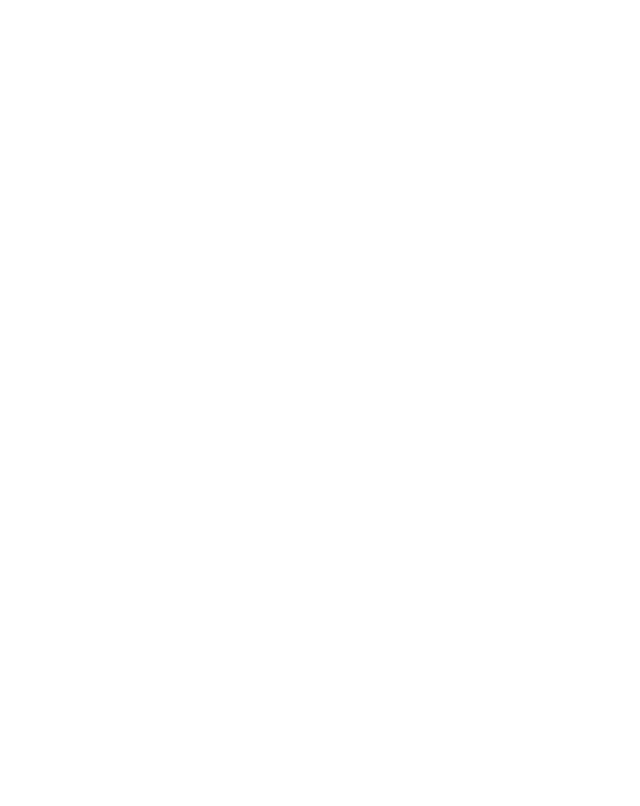
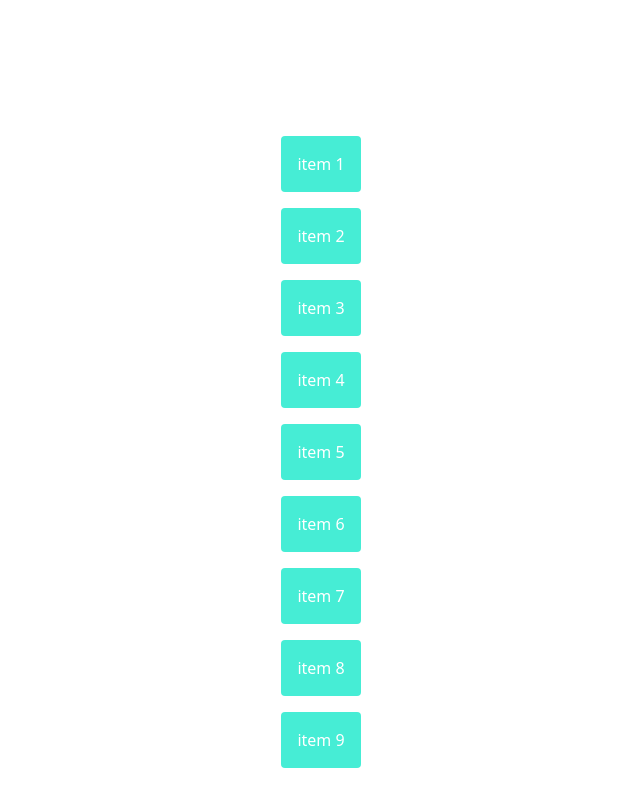
Before and after one commit to G1DY/FramerMotion, a React (Vite) app in the folder keyframes/: page / in a window 1280 px wide. Shown: the part 740-1546 px from the top of the page, without its empty margins (319-959 px from the left). Before the commit the page ends 800 px from the top, so only its background shows below. Built offline with nearby package versions, Linux system fonts and the light colour scheme.

Commit message:
staggered list items project using whileInView

```diff
--- a/keyframes/src/App.tsx
+++ b/keyframes/src/App.tsx
@@ -1,9 +1,8 @@
-import MovingBox from "./useMotionValue/MovingBox";
-import RotatingBox from "./useMotionValue/RotatingBox";
+import StaggerList from "./WhileInView/StaggerList";
 
 const App = () => {
   return (
-    <div className="h-screen justify-center items-center flex">
+    <div className="h-[150rem] justify-center items-center flex">
       {/* <FadeInComponent /> */}
       {/* <SidebarCollapse /> */}
       {/* <ToolTip /> */}
@@ -20,7 +19,8 @@ const App = () => {
       {/* <DraggableBox /> */}
       {/* <HoverLinkedScale /> */}
       {/* <MovingBox /> */}
-      <RotatingBox />
+      {/* <RotatingBox /> */}
+      <StaggerList />
     </div>
   );
 };
--- /dev/null
+++ b/keyframes/src/WhileInView/StaggerList.tsx
@@ -0,0 +1,38 @@
+import { motion } from "framer-motion";
+const StaggerList = () => {
+  const items = [
+    "item 1",
+    "item 2",
+    "item 3",
+    "item 4",
+    "item 5",
+    "item 6",
+    "item 7",
+    "item 8",
+    "item 9",
+  ];
+  const staggerVariants = {
+    hidden: { opacity: 0 },
+    visible: { opacity: 1 },
+  };
+  return (
+    <motion.ul
+      variants={staggerVariants}
+      transition={{ staggerChildren: 2 }}
+      className="flex flex-col items-center text-white"
+    >
+      {items.map((item, index) => (
+        <motion.li
+          initial={{ opacity: 0, y: 20 }}
+          whileInView={{ opacity: 1, y: 0 }}
+          transition={{ duration: 2 }}
+          className="bg-teal-300 p-4 mb-4 rounded"
+          key={index}
+        >
+          {item}
+        </motion.li>
+      ))}
+    </motion.ul>
+  );
+};
+export default StaggerList;
```
